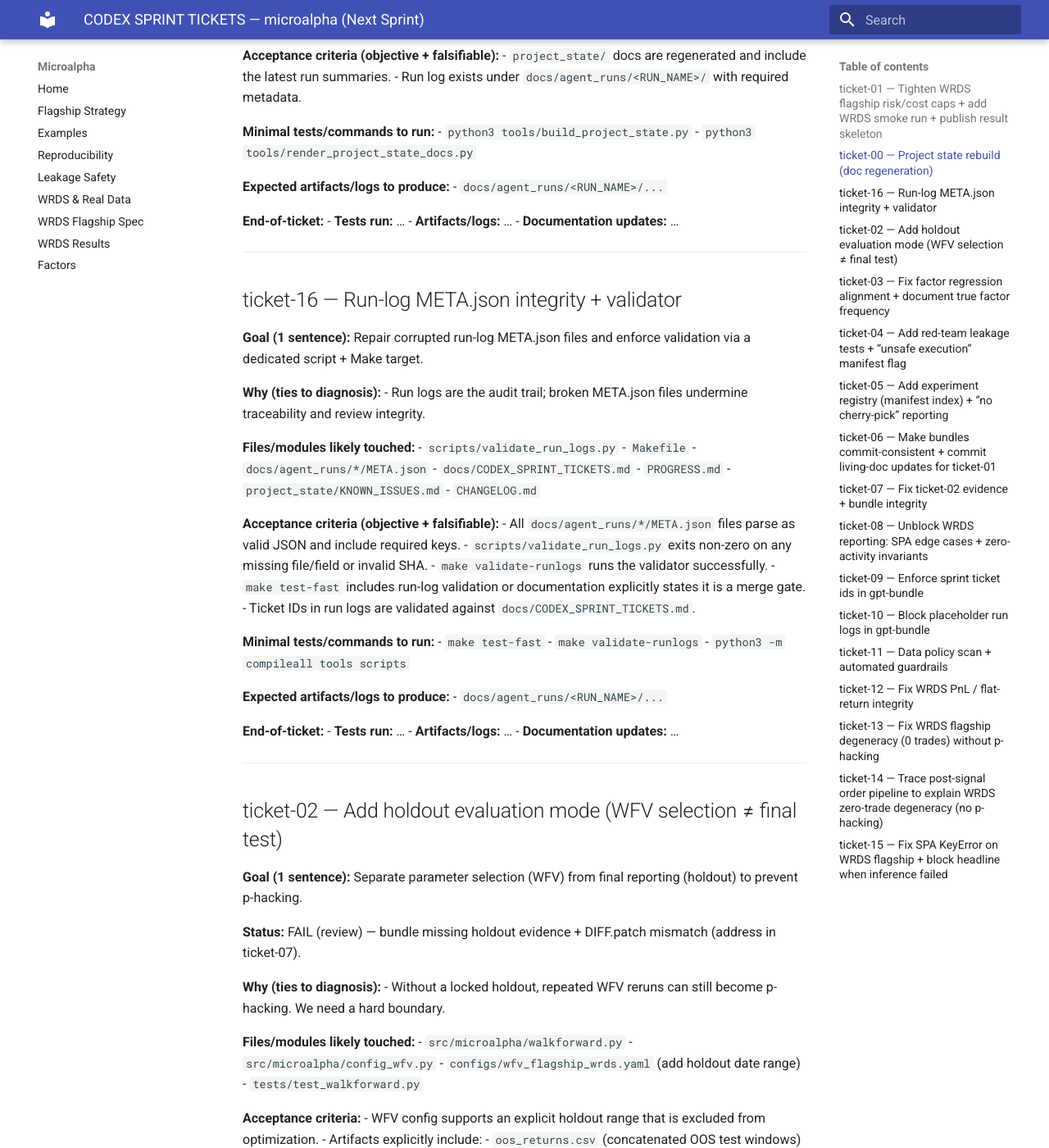
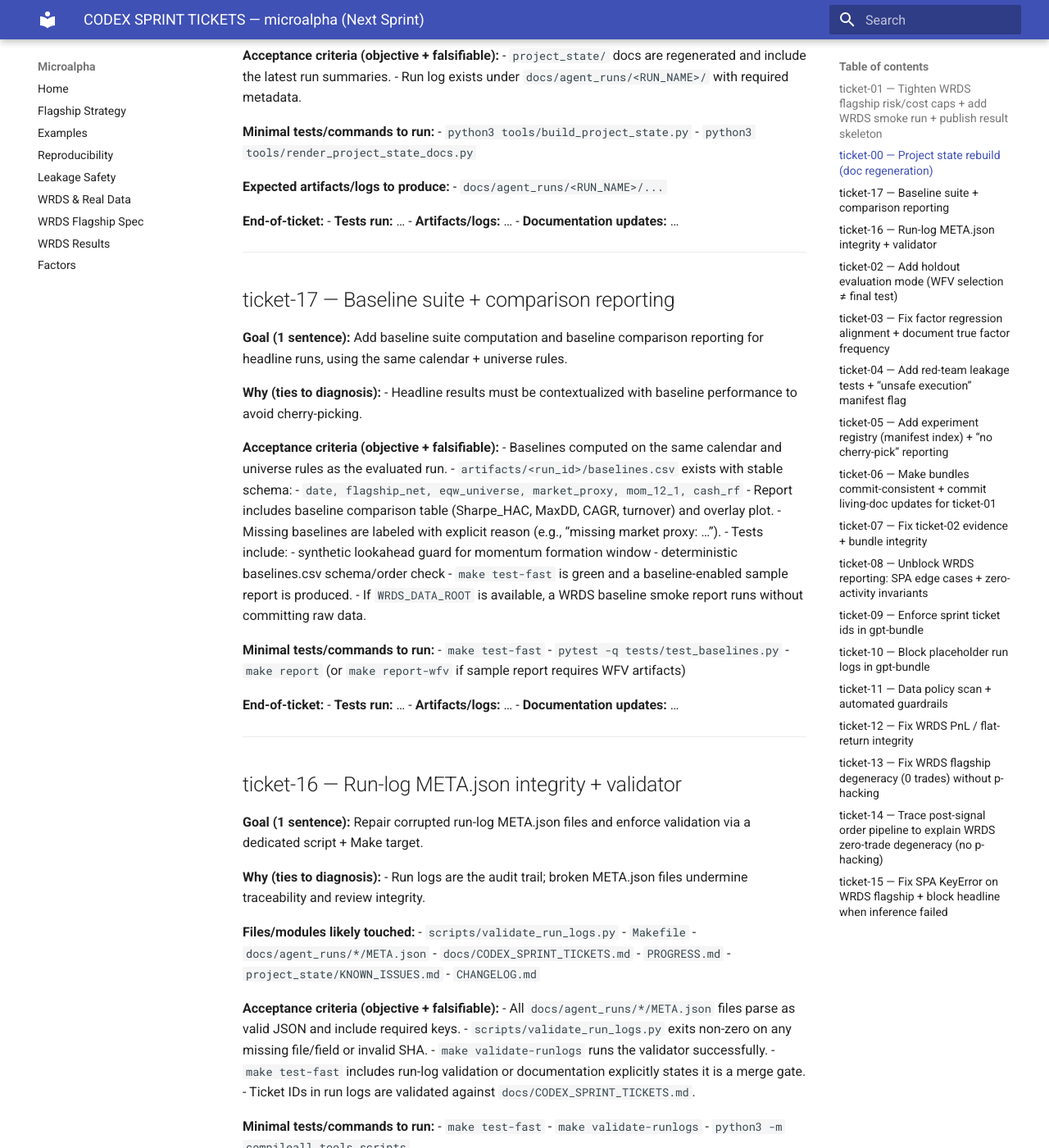
Before and after one commit to MateoBodon/microalpha, an MkDocs documentation site: the page built from docs/CODEX_SPRINT_TICKETS.md, in a window 1280 px wide and 1400 px high, scrolled down 1667 px. Shown: the whole window at 82% size. Built offline with MkDocs 1.6.1 and Material for MkDocs 9.7.7, drawn with Linux system fonts in a browser that asks for light colours.

Commit message:
ticket-17: add ticket-17 definition
Tests: not run (ticket metadata only)
Artifacts: none
Docs: docs/CODEX_SPRINT_TICKETS.md

```diff
--- a/docs/CODEX_SPRINT_TICKETS.md
+++ b/docs/CODEX_SPRINT_TICKETS.md
@@ -83,6 +83,37 @@
 
 **Expected artifacts/logs to produce:**
 - `docs/agent_runs/<RUN_NAME>/...`
+
+**End-of-ticket:**
+- **Tests run:** …
+- **Artifacts/logs:** …
+- **Documentation updates:** …
+
+---
+
+## ticket-17 — Baseline suite + comparison reporting
+
+**Goal (1 sentence):** Add baseline suite computation and baseline comparison reporting for headline runs, using the same calendar + universe rules.
+
+**Why (ties to diagnosis):**
+- Headline results must be contextualized with baseline performance to avoid cherry-picking.
+
+**Acceptance criteria (objective + falsifiable):**
+- Baselines computed on the same calendar and universe rules as the evaluated run.
+- `artifacts/<run_id>/baselines.csv` exists with stable schema:
+  - `date, flagship_net, eqw_universe, market_proxy, mom_12_1, cash_rf`
+- Report includes baseline comparison table (Sharpe_HAC, MaxDD, CAGR, turnover) and overlay plot.
+- Missing baselines are labeled with explicit reason (e.g., “missing market proxy: …”).
+- Tests include:
+  - synthetic lookahead guard for momentum formation window
+  - deterministic baselines.csv schema/order check
+- `make test-fast` is green and a baseline-enabled sample report is produced.
+- If `WRDS_DATA_ROOT` is available, a WRDS baseline smoke report runs without committing raw data.
+
+**Minimal tests/commands to run:**
+- `make test-fast`
+- `pytest -q tests/test_baselines.py`
+- `make report` (or `make report-wfv` if sample report requires WFV artifacts)
 
 **End-of-ticket:**
 - **Tests run:** …
```
